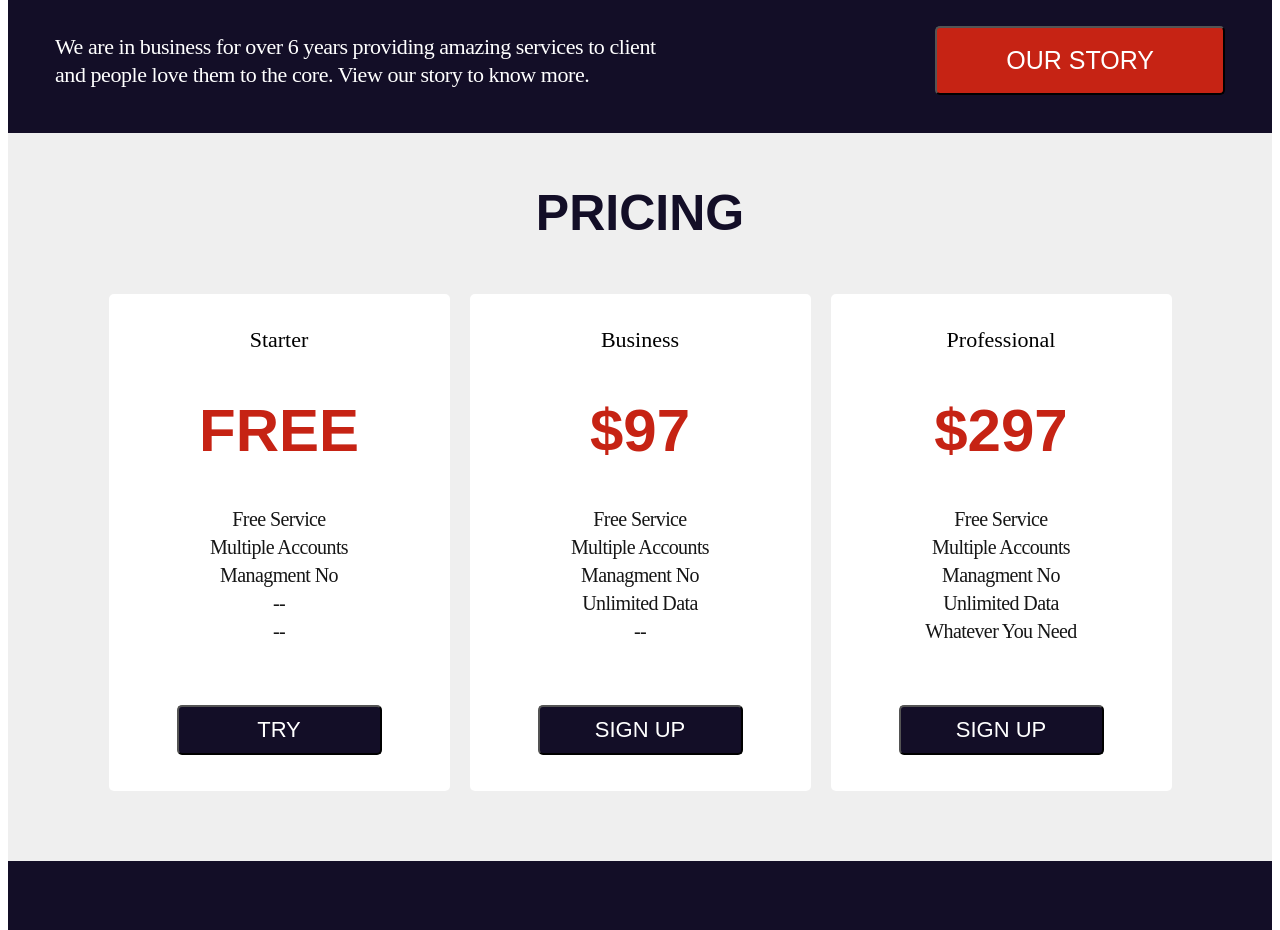
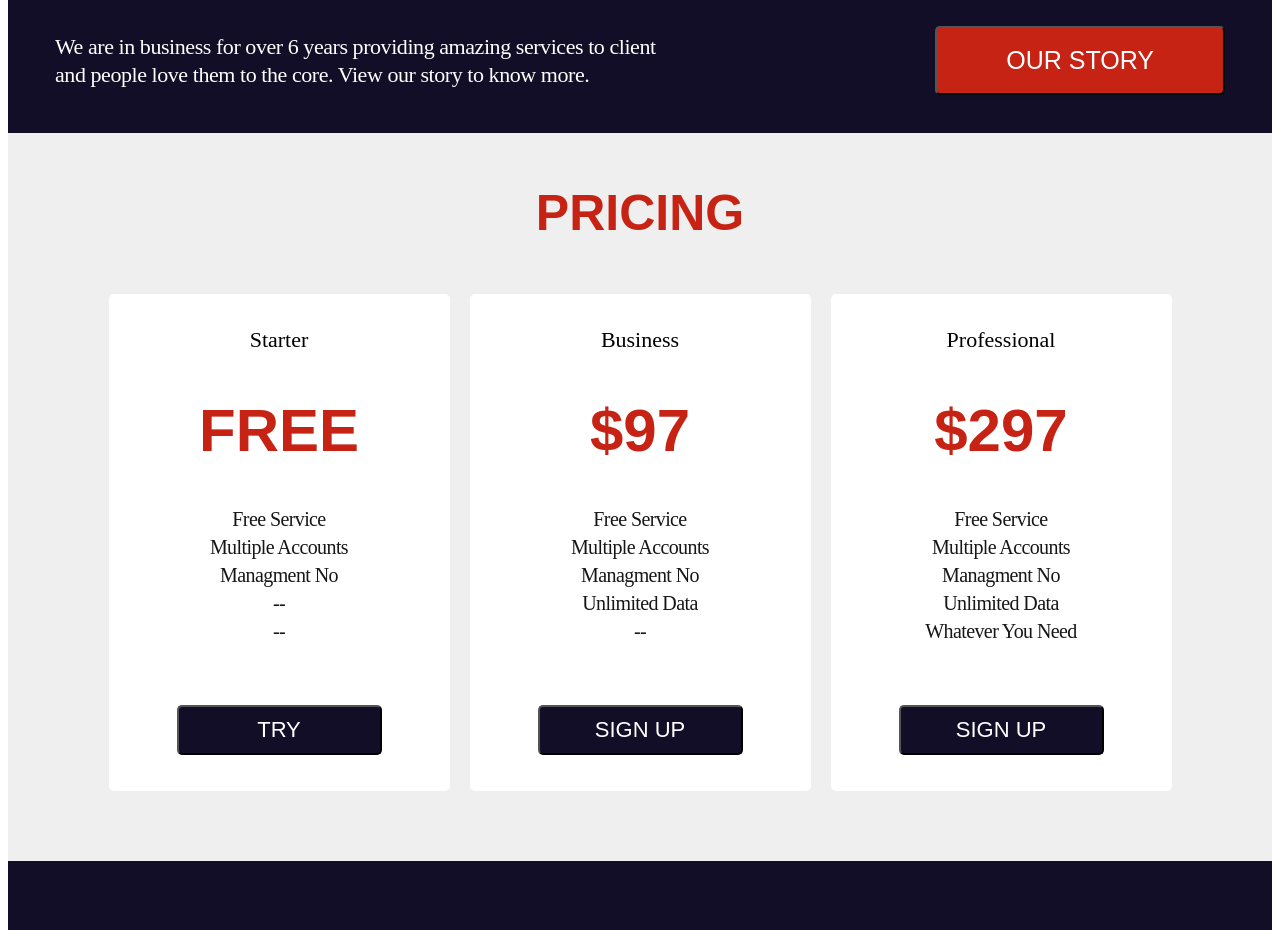
Before and after one commit to aapollina/mywebstr, a plain HTML site: page index.html in a window 1280 px wide. Shown: the part 1220-2150 px from the top of the page. Drawn offline with Linux system fonts and the light colour scheme.

Commit message:
red pricing

```diff
--- a/css/style.css
+++ b/css/style.css
@@ -212,11 +212,15 @@
 }
 
 .pricing-btn:hover {
-  transition: 1s;
-  box-shadow: 1px 1px 25px 10px rgba(186, 22, 10, 0.721);
-  background-image: radial-gradient(#540f0f 20%, #C62314 80%);
+    transition: 1s;
+    box-shadow: 1px 1px 25px 10px rgba(186, 22, 10, 0.721);
+    background-image: radial-gradient(#540f0f 20%, #C62314 80%);
 }
 
 .all-footer {
     height: 190px;
 }
+
+.pricing_inner-h2 {
+    color: #C62314;
+}
```
